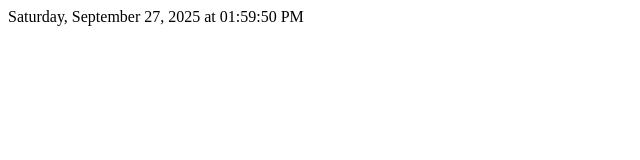
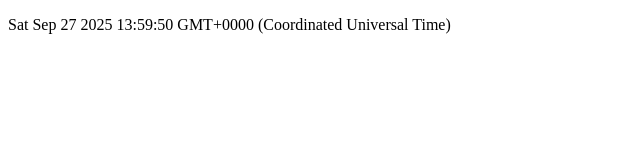
Before and after one commit to acciojob/clock-Neerajshukla12, a website: page main.html in a window 1280 px wide. Shown: the whole page, without its empty margins (0-640 px from the left). Drawn offline with Linux system fonts and the light colour scheme.

Commit message:
created a submission

```diff
--- a/main.html
+++ b/main.html
@@ -8,7 +8,7 @@
 
 <body>
 	<!-- the entire body must be written by student -->
-	<span id="timer"></span>
+	<p id="timer"></p>
     <script type="text/javascript" src="./script.js">
 </script>
 
--- a/script.js
+++ b/script.js
@@ -1,16 +1,7 @@
-//your JS code here. If required.
  function updateTimer() {
-      let now = new Date();
-      let options = {
-        weekday: 'long',
-        year: 'numeric',
-        month: 'long',
-        day: 'numeric',
-        hour: '2-digit',
-        minute: '2-digit',
-        second: '2-digit'
-      };
-      document.getElementById('timer').textContent = now.toLocaleString('en-US', options);
+      // let now = new Date();
+      // let  dateTime = now.toString();
+      document.getElementById("timer").innerHTML =new Date();
     }
     updateTimer();
     setInterval(updateTimer, 1000);
```
